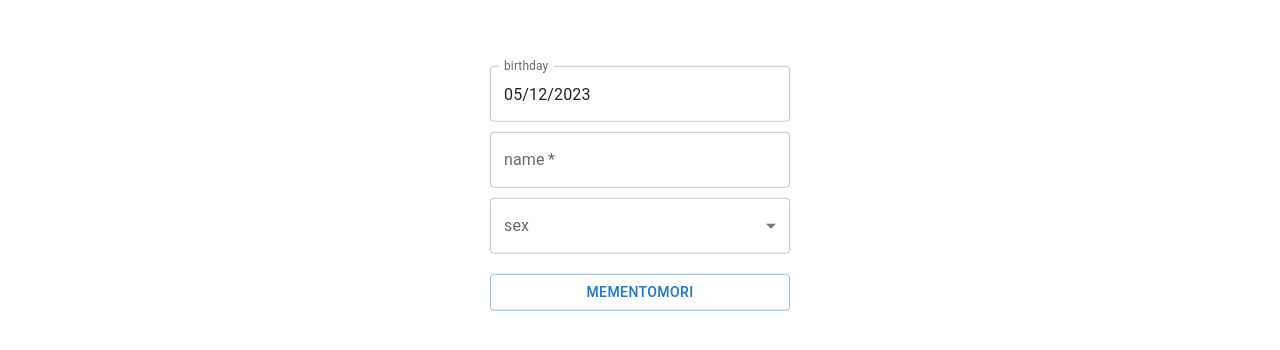
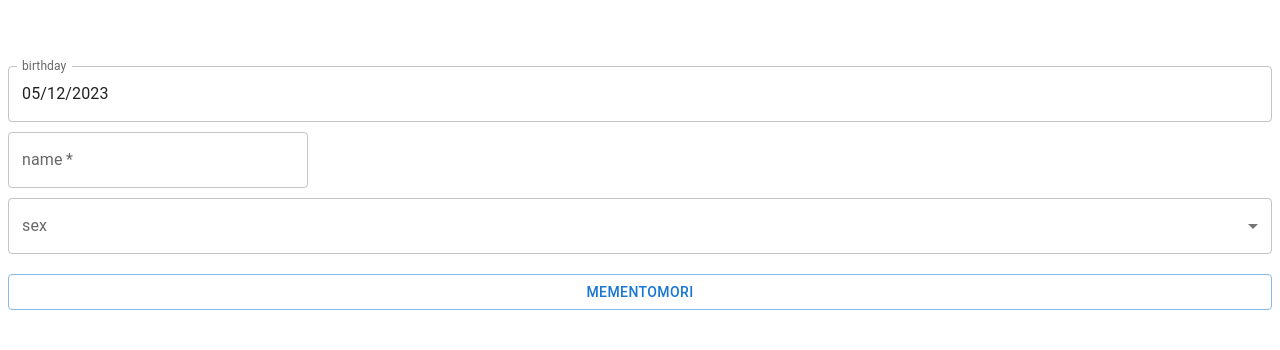
Before and after one commit to rlagudals95/memento_next, a Next.js app: page /SettingPage in a window 1280 px wide. Shown: the part 212-562 px from the top of the page. Built offline with nearby package versions, Linux system fonts and the light colour scheme.

Commit message:
feat: memento form 수정

```diff
--- a/src/pages/SettingPage.tsx
+++ b/src/pages/SettingPage.tsx
@@ -13,6 +13,7 @@ import TextField from "@mui/material/TextField";
 import { LocalizationProvider } from "@mui/x-date-pickers/LocalizationProvider";
 import { AdapterDayjs } from "@mui/x-date-pickers/AdapterDayjs";
 import { MobileDatePicker } from "@mui/x-date-pickers/MobileDatePicker";
+import styled from "@emotion/styled";
 
 const SettingPage = () => {
   const router = useRouter();
@@ -64,9 +65,16 @@ const SettingPage = () => {
     },
     [sex]
   );
+
+  const Container = styled.div`
+    margin: auto 8px;
+    display: flex;
+    flex-direction: column;
+    justify-content: center;
+  `
   return (
-    <div className="absolute top-1/2 left-1/2 -translate-x-1/2 -translate-y-1/2">
-      <div className="flex flex-col">
+    <div className="grid h-screen text-center">
+      <Container>
         <LocalizationProvider dateAdapter={AdapterDayjs}>
           <MobileDatePicker
             className="w-full"
@@ -116,7 +124,7 @@ const SettingPage = () => {
             mementomori
           </Button>
         </LocalizationProvider>
-      </div>
+      </Container>
     </div>
   );
 };
```
